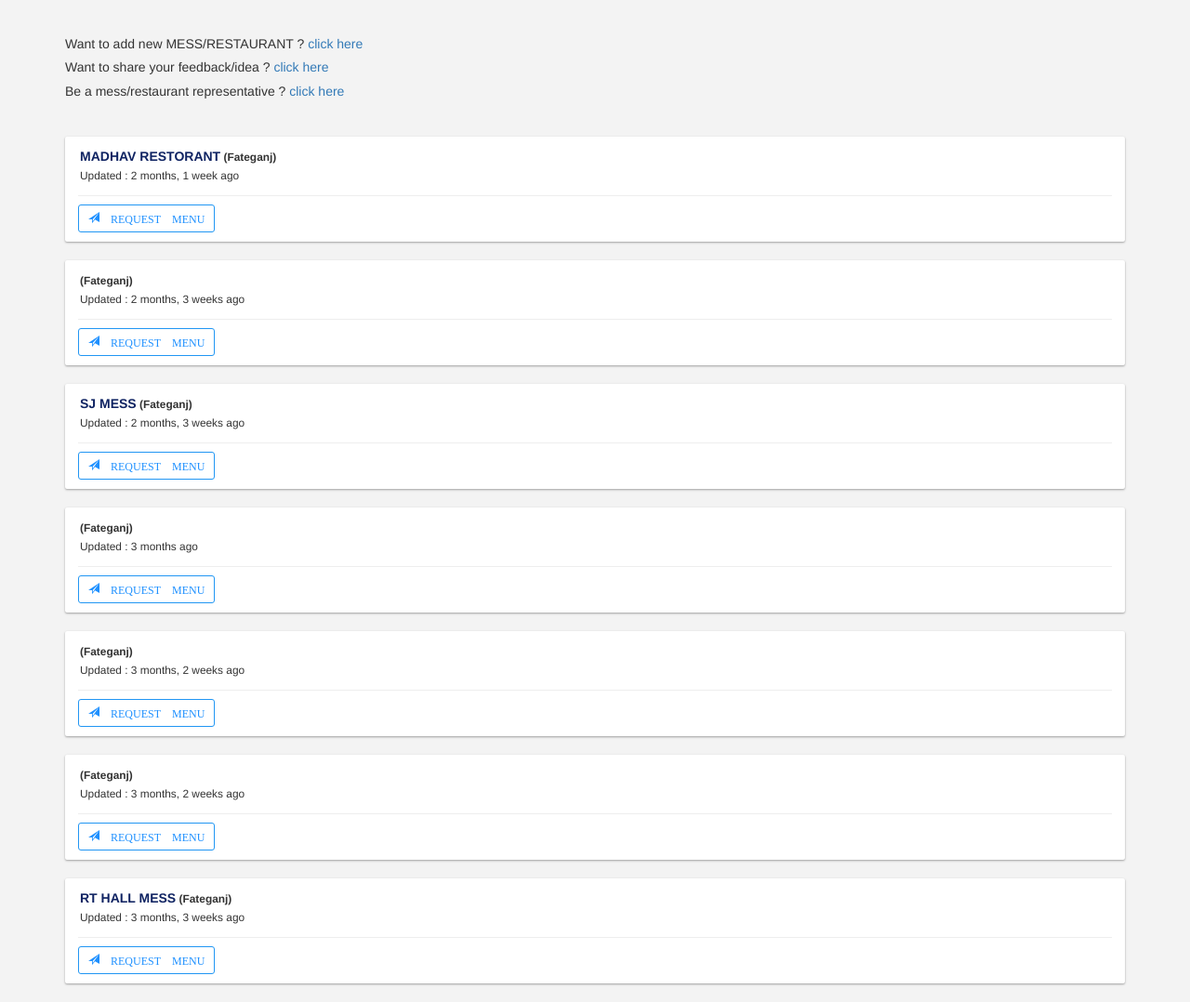
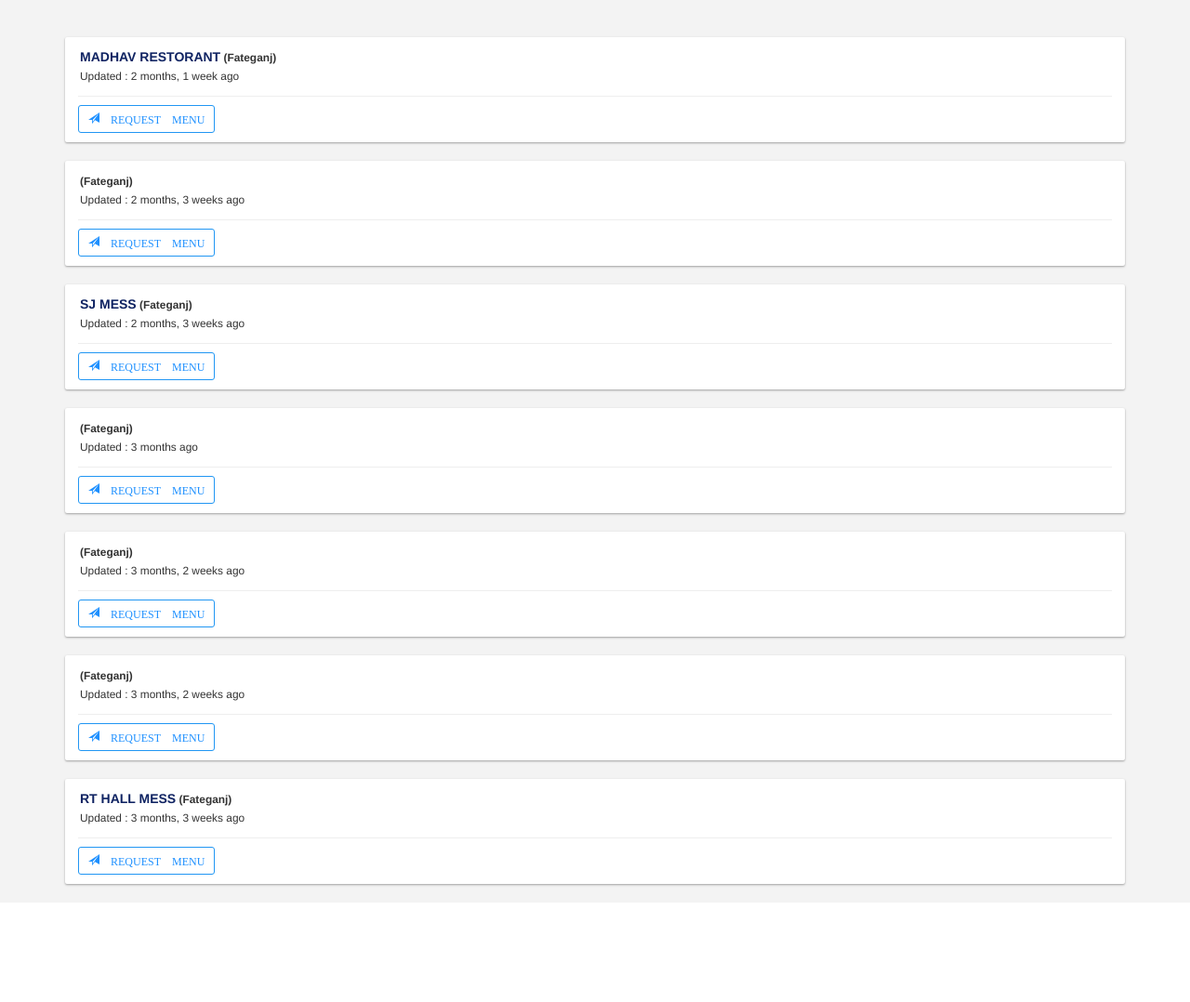
Before and after one commit to virajssolanki/megrut-menu-django, a Django app: page /blog in a window 1280 px wide. Shown: the whole page at 93% size. After the commit the page ends 955 px from the top, so only its background shows below. Run offline with Django 3.2, Linux system fonts and the light colour scheme; data comes from the database, SQL or seed files in the repository; both versions use the stored data as it was after the commit; some libraries are stand-ins or nearby versions.

Commit message:
new realese chnages

```diff
--- a/blog/templates/blog/home.html
+++ b/blog/templates/blog/home.html
@@ -6,25 +6,6 @@
           <img src="https://i.ibb.co/2YYwqh8/farmto-table.png" alt="Happy-Friendship-day-MSU-Hostelites" width="100%" border="0">
          </a>
         </div>   -->
-
-        <div class="panel-heading">
-          <h5>
-            Want to add new MESS/RESTAURANT ?
-            <a href="https://forms.gle/srBkv59pvmZivXEu7"> click here</a>
-          </h5>
-
-          <h5>
-            Want to share your feedback/idea ?
-            <a href="https://forms.gle/zWPaj5r9mupThycH6"> click here</a>
-          </h5>
-          <h5>
-            Be a mess/restaurant representative ?
-            <a href="https://forms.gle/HKo2stYsA3riSwRB6"> click here</a>
-          </h5>
-
-
-        </div>
-
 
         <br>
 {% if form %}
```
Also changed, not shown: order/templates/order/chat.html (+24 -9 lines), order/templates/order/order_home.html (+7 -3 lines), db.sqlite3.
